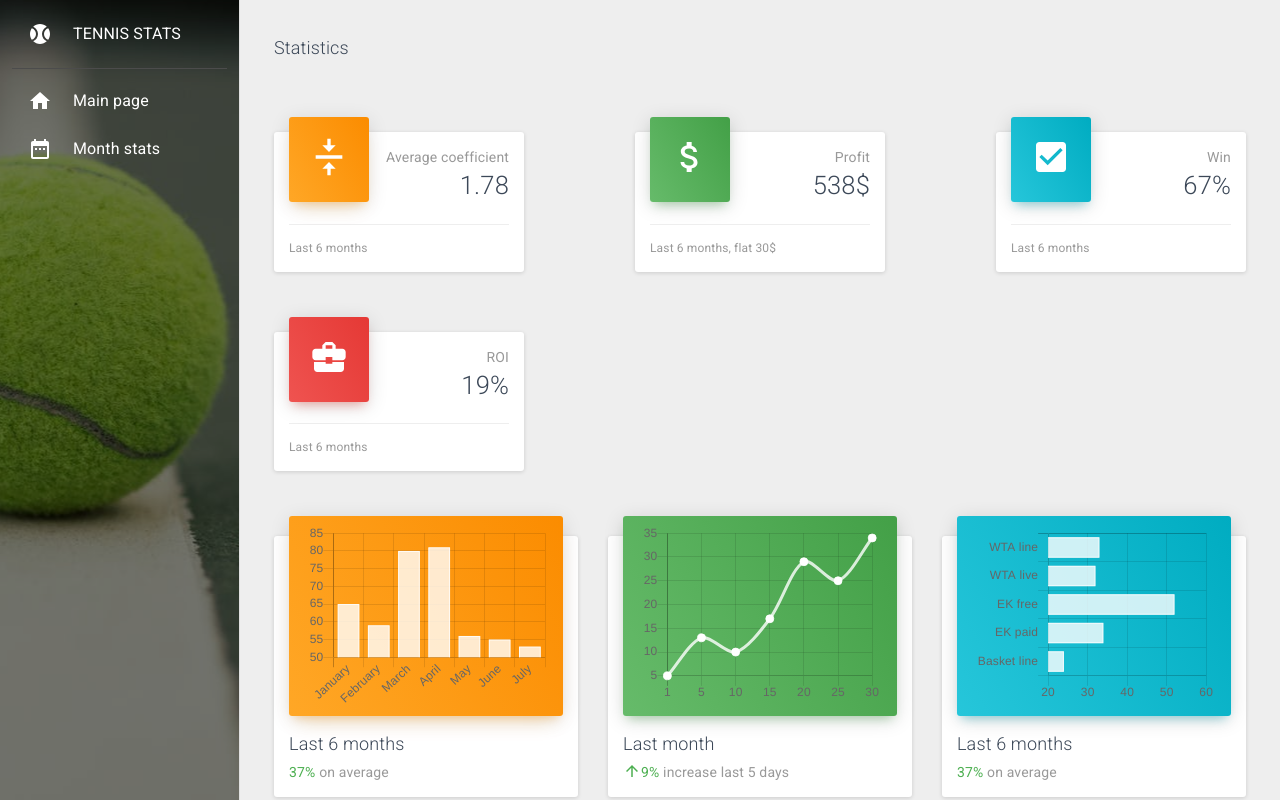
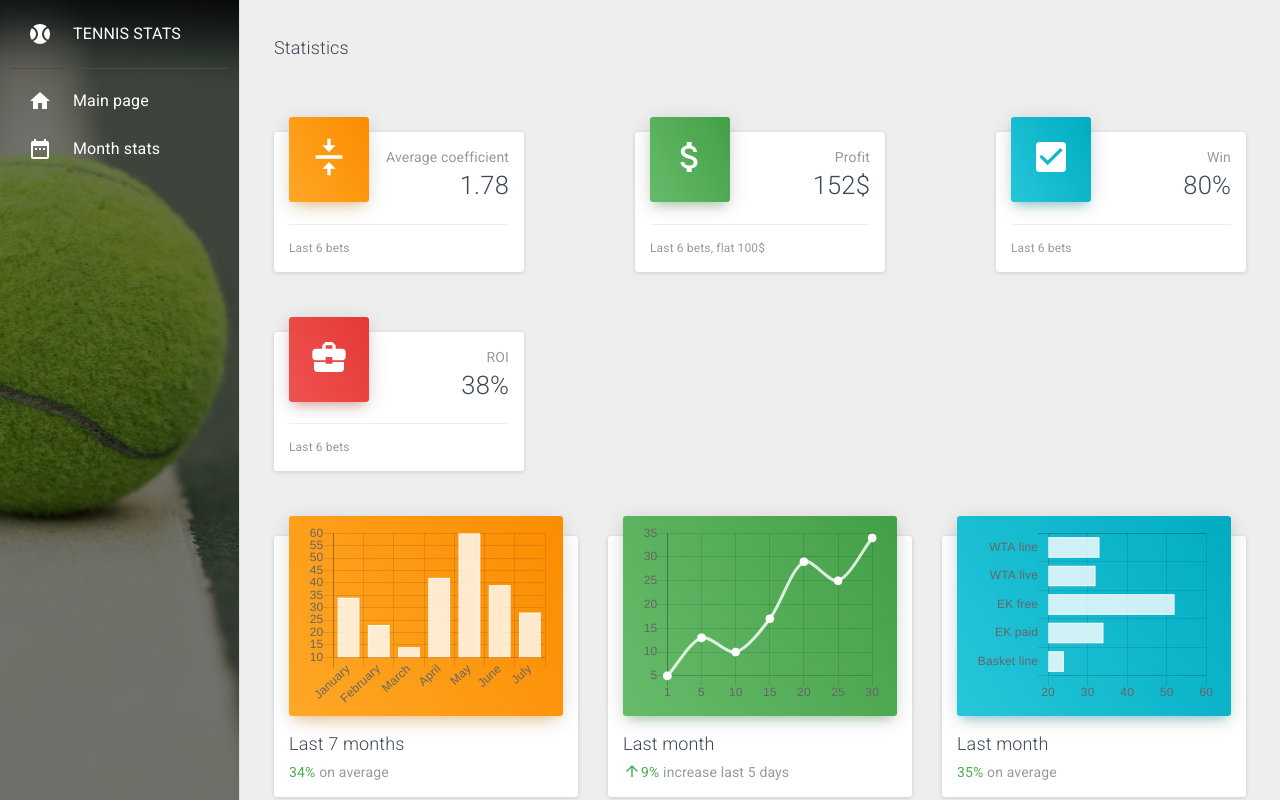
Before and after one commit to ilerofeev/tennis-stats, a React (Create React App) app: page /#/main in a window 1280 px wide. Built offline with nearby package versions, Linux system fonts and the light colour scheme.

Commit message:
types, commonStyles, data from arrays, real compute statistics

```diff
--- a/src/components/BarChart.tsx
+++ b/src/components/BarChart.tsx
@@ -48,10 +48,19 @@ const useStyles = makeStyles({
 });
 
 const BarChart: FC<{
+  title: string;
   horizontal?: boolean;
   color: 'Orange' | 'Blue';
-  data: any;
-}> = ({ horizontal, color, data }) => {
+  data: { labels: string[]; datasets: { data: number[] }[] };
+}> = ({ horizontal, color, data, title }) => {
+  const getAverageProfit = () => {
+    const profitArray = data.datasets[0].data;
+    return (
+      Math.round(
+        profitArray.reduce((sum, add) => sum + add) / profitArray.length
+      ) + '%'
+    );
+  };
   const classes = useStyles();
   return (
     <div className={classes.chartWrapper}>
@@ -80,9 +89,9 @@ const BarChart: FC<{
             />
           )}
         </div>
-        <div className={classes.chartTitle}>Last 6 months</div>
+        <div className={classes.chartTitle}>{title}</div>
         <span className={classes.chartDescription}>
-          <span>37% </span>&nbsp;
+          <span>{getAverageProfit()}</span>&nbsp;
           <span>on average</span>
         </span>
       </div>
--- a/src/components/CardsBlock.tsx
+++ b/src/components/CardsBlock.tsx
@@ -3,9 +3,10 @@ import VerticalAlignCenterIcon from '@material-ui/icons/VerticalAlignCenter';
 import AttachMoneyIcon from '@material-ui/icons/AttachMoney';
 import CheckBoxIcon from '@material-ui/icons/CheckBox';
 import BusinessCenterIcon from '@material-ui/icons/BusinessCenter';
-import React from 'react';
+import React, { FC } from 'react';
 import { makeStyles } from '@material-ui/core/styles';
 import theme from '../styles/theme';
+import { Match } from '../types';
 
 const useStyles = makeStyles({
   cardsWrapper: {
@@ -18,16 +19,50 @@ const useStyles = makeStyles({
   },
 });
 
-function CardsBlock() {
+const CardsBlock: FC<{ data: Match[] }> = ({ data }) => {
   const classes = useStyles();
+  const getAverageCoefficient = () =>
+    (data.map((el) => el.odds).reduce((sum, add) => sum + add) / data.length)
+      .toFixed(2)
+      .toString();
+  const getWinPercentage = () => {
+    const matchesWithoutReturn = data.filter((el) => el.result !== 'return');
+    return (
+      (data.filter((el) => el.result === 'win').length /
+        matchesWithoutReturn.length) *
+        100 +
+      '%'
+    );
+  };
+  const getROI = () => {
+    const winMatches = data.filter((el) => el.result === 'win');
+    const winMatchesOdds = winMatches.map((el) => el.odds);
+    const profit = winMatchesOdds.reduce((sum, add) => sum + add);
+    const notReturnMatchesCount = data.filter((el) => el.result !== 'return')
+      .length;
+    return (
+      Math.round(
+        ((profit - notReturnMatchesCount) / notReturnMatchesCount) * 100
+      ) + '%'
+    );
+  };
+  const betSizeDoll = 100;
+  const countOfBets = data.length;
+  const getProfit = () => {
+    const winMatchesCount = data.filter((el) => el.result === 'win').length;
+    const profit =
+      ((winMatchesCount * +getROI().slice(0, 2)) / 100) * betSizeDoll;
+    return profit.toString() + '$';
+  };
+
   return (
     <>
       <div className={classes.cardsWrapper}>
         <InfoCard
           data={{
             title: 'Average coefficient',
-            description: '1.78',
-            hint: 'Last 6 months',
+            description: getAverageCoefficient(),
+            hint: `Last ${countOfBets} bets`,
           }}
           color={'Orange'}
           icon={<VerticalAlignCenterIcon />}
@@ -35,8 +70,8 @@ function CardsBlock() {
         <InfoCard
           data={{
             title: 'Profit',
-            description: '538$',
-            hint: 'Last 6 months, flat 30$',
+            description: getProfit(),
+            hint: `Last ${countOfBets} bets, flat ${betSizeDoll}$`,
           }}
           color={'Green'}
           icon={<AttachMoneyIcon />}
@@ -44,8 +79,8 @@ function CardsBlock() {
         <InfoCard
           data={{
             title: 'Win',
-            description: '67%',
-            hint: 'Last 6 months',
+            description: getWinPercentage(),
+            hint: `Last ${countOfBets} bets`,
           }}
           color={'Blue'}
           icon={<CheckBoxIcon />}
@@ -53,8 +88,8 @@ function CardsBlock() {
         <InfoCard
           data={{
             title: 'ROI',
-            description: `${Math.floor((1.78 - 1) * 67 - (100 - 67))}%`,
-            hint: 'Last 6 months',
+            description: getROI(),
+            hint: `Last ${countOfBets} bets`,
           }}
           color={'Red'}
           icon={<BusinessCenterIcon />}
@@ -62,6 +97,6 @@ function CardsBlock() {
       </div>
     </>
   );
-}
+};
 
 export default CardsBlock;
--- a/src/components/ChartsBlock.tsx
+++ b/src/components/ChartsBlock.tsx
@@ -1,8 +1,9 @@
-import React from 'react';
+import React, { FC } from 'react';
 import { makeStyles } from '@material-ui/core/styles';
 import LineChart from './LineChart';
 import BarChart from './BarChart';
 import colors from '../styles/colors';
+import { Match } from '../types';
 
 const useStyles = makeStyles({
   chartsBlock: {
@@ -14,16 +15,16 @@ const useStyles = makeStyles({
   },
 });
 
-function ChartsBlock() {
+const ChartsBlock: FC<{ data: Match[] }> = ({ data }) => {
   const classes = useStyles();
-  const mounthsData = {
+  const monthsData = {
     labels: ['January', 'February', 'March', 'April', 'May', 'June', 'July'],
     datasets: [
       {
         backgroundColor: colors.colorChart,
         borderColor: colors.colorChart,
         borderWidth: 1,
-        data: [65, 59, 80, 81, 56, 55, 53],
+        data: [34, 23, 14, 42, 60, 39, 28],
       },
     ],
   };
@@ -38,13 +39,33 @@ function ChartsBlock() {
       },
     ],
   };
+  const monthData = {
+    labels: ['1', '5', '10', '15', '20', '25', '30'],
+    datasets: [
+      {
+        label: '',
+        fill: false,
+        lineTension: 0.3,
+        borderColor: colors.colorChart,
+        pointBackgroundColor: '#fff',
+        pointRadius: 4,
+        pointHitRadius: 0,
+        data: [5, 13, 10, 17, 29, 25, 34],
+      },
+    ],
+  };
   return (
     <div className={classes.chartsBlock}>
-      <BarChart color={'Orange'} data={mounthsData} />
-      <LineChart />
-      <BarChart color={'Blue'} horizontal={true} data={sourcesData} />
+      <BarChart title={'Last 7 months'} color={'Orange'} data={monthsData} />
+      <LineChart data={monthData} />
+      <BarChart
+        title={'Last month'}
+        color={'Blue'}
+        horizontal={true}
+        data={sourcesData}
+      />
     </div>
   );
-}
+};
 
 export default ChartsBlock;
--- a/src/components/LineChart.tsx
+++ b/src/components/LineChart.tsx
@@ -1,4 +1,4 @@
-import React from 'react';
+import React, { FC } from 'react';
 import { Line } from 'react-chartjs-2';
 import { makeStyles } from '@material-ui/core/styles';
 import colors from '../styles/colors';
@@ -43,23 +43,13 @@ const useStyles = makeStyles({
   },
 });
 
-function LineChart() {
-  const data = {
-    labels: ['1', '5', '10', '15', '20', '25', '30'],
-    datasets: [
-      {
-        label: '',
-        fill: false,
-        lineTension: 0.3,
-        borderColor: colors.colorChart,
-        pointBackgroundColor: '#fff',
-        pointRadius: 4,
-        pointHitRadius: 0,
-        data: [5, 13, 10, 17, 29, 25, 34],
-      },
-    ],
-  };
+const LineChart: FC<{
+  data: { labels: string[]; datasets: { data: number[] }[] };
+}> = ({ data }) => {
   const classes = useStyles();
+  const profitNumbers = data.datasets[0].data;
+  const lastProfit = profitNumbers[profitNumbers.length - 1];
+  const penultProfit = profitNumbers[profitNumbers.length - 2];
   return (
     <div className={classes.chartWrapper}>
       <div className={classes.chartBlock}>
@@ -74,12 +64,24 @@ function LineChart() {
         </div>
         <div className={classes.chartTitle}>Last month</div>
         <span className={classes.chartDescription}>
-          <ArrowUpwardIcon /> <span>9% </span>&nbsp;
-          <span>increase last 5 days</span>
+          <ArrowUpwardIcon />{' '}
+          <span> {Math.abs(lastProfit - penultProfit)}% </span>
+          &nbsp;
+          <span>
+            {lastProfit === penultProfit
+              ? ''
+              : lastProfit > penultProfit
+              ? 'increase'
+              : 'decrease'}{' '}
+            last&nbsp;
+            {+data.labels[data.labels.length - 1] -
+              +data.labels[data.labels.length - 2]}{' '}
+            days
+          </span>
         </span>
       </div>
     </div>
   );
-}
+};
 
 export default LineChart;
--- a/src/components/MainPage.tsx
+++ b/src/components/MainPage.tsx
@@ -1,15 +1,66 @@
-import React from 'react';
-import commonStyles from '../styles/commonStyles';
+import React, { useState } from 'react';
+import { commonStyles } from '../styles/commonStyles';
 import CardsBlock from './CardsBlock';
 import ChartsBlock from './ChartsBlock';
+import { bet, Match, result, source } from '../types';
 
 function MainPage() {
   const commonClasses = commonStyles();
+  const [matches] = useState<Match[]>([
+    {
+      id: 1,
+      date: '02.08.20',
+      bet: bet.win,
+      odds: 1.78,
+      source: source.wtaline,
+      result: result.win,
+    },
+    {
+      id: 2,
+      date: '07.08.20',
+      bet: bet.win,
+      odds: 1.56,
+      source: source.wtalive,
+      result: result.win,
+    },
+    {
+      id: 3,
+      date: '12.08.20',
+      bet: bet.fav,
+      odds: 1.69,
+      source: source.ekfree,
+      result: result.return,
+    },
+    {
+      id: 4,
+      date: '17.08.20',
+      bet: bet.fav,
+      odds: 2.1,
+      source: source.ekpaid,
+      result: result.lose,
+    },
+    {
+      id: 5,
+      date: '23.08.20',
+      bet: bet.out,
+      odds: 1.73,
+      source: source.basketline,
+      result: result.win,
+    },
+    {
+      id: 6,
+      date: '28.08.20',
+      bet: bet.fav,
+      odds: 1.83,
+      source: source.wtaline,
+      result: result.win,
+    },
+  ]);
   return (
     <>
       <div className={commonClasses.pageTitle}>Statistics</div>
-      <CardsBlock />
-      <ChartsBlock />
+      <CardsBlock data={matches} />
+      <ChartsBlock data={matches} />
     </>
   );
 }
--- a/src/components/MonthStats.tsx
+++ b/src/components/MonthStats.tsx
@@ -1,5 +1,5 @@
 import React from 'react';
-import commonStyles from '../styles/commonStyles';
+import { commonStyles } from '../styles/commonStyles';
 
 function MonthStats() {
   const commonClasses = commonStyles();
--- a/src/components/Sidebar.tsx
+++ b/src/components/Sidebar.tsx
@@ -16,29 +16,7 @@ import colors from '../styles/colors';
 import SportsBaseballIcon from '@material-ui/icons/SportsBaseball';
 import DateRangeIcon from '@material-ui/icons/DateRange';
 import HomeIcon from '@material-ui/icons/Home';
-
-const sidebarMenuStyles = {
-  '& .MuiIconButton-label': {
-    '& .MuiSvgIcon-root': {
-      color: colors.colorPrimary,
-    },
-  },
-  '& .MuiSvgIcon-root': {
-    color: 'white',
-  },
-  '& .MuiListItem-button': {
-    color: 'white',
-    width: '90%',
-    margin: 'auto',
-    '&:hover': {
-      backgroundColor: colors.buttonHover,
-    },
-    borderRadius: 5,
-  },
-  '& .MuiListItemIcon-root': {
-    minWidth: 45,
-  },
-};
+import { sidebarMenuStyles } from '../styles/commonStyles';
 
 const useStyles = makeStyles((theme) => ({
   root: {
@@ -146,7 +124,7 @@ const Sidebar: FC<{ children: React.ReactNode }> = ({ children }) => {
             button
             key={item.path}
             onClick={() => {
-              handleDrawerToggle();
+              if (mobileOpen) handleDrawerToggle();
               history.push(item.path);
             }}
           >
--- a/src/styles/commonStyles.ts
+++ b/src/styles/commonStyles.ts
@@ -1,7 +1,7 @@
 import { makeStyles } from '@material-ui/core/styles';
 import colors from './colors';
 
-const commonStyles = makeStyles({
+export const commonStyles = makeStyles({
   pageTitle: {
     padding: '0 0 0 10px',
     lineHeight: '48px',
@@ -12,4 +12,25 @@ const commonStyles = makeStyles({
   },
 });
 
-export default commonStyles;
+export const sidebarMenuStyles = {
+  '& .MuiIconButton-label': {
+    '& .MuiSvgIcon-root': {
+      color: colors.colorPrimary,
+    },
+  },
+  '& .MuiSvgIcon-root': {
+    color: 'white',
+  },
+  '& .MuiListItem-button': {
+    color: 'white',
+    width: '90%',
+    margin: 'auto',
+    '&:hover': {
+      backgroundColor: colors.buttonHover,
+    },
+    borderRadius: 5,
+  },
+  '& .MuiListItemIcon-root': {
+    minWidth: 45,
+  },
+};
--- /dev/null
+++ b/src/types.ts
@@ -0,0 +1,34 @@
+export type Match = {
+  id: number;
+  date: string;
+  odds: number;
+  source:
+    | source.wtaline
+    | source.wtalive
+    | source.ekfree
+    | source.ekpaid
+    | source.basketline;
+  result: result.win | result.lose | result.return;
+  bet: bet.win | bet.fav | bet.out | bet.clean;
+};
+
+export enum bet {
+  win = 'win',
+  fav = 'fav',
+  out = 'out',
+  clean = 'clean victory',
+}
+
+export enum result {
+  win = 'win',
+  lose = 'lose',
+  return = 'return',
+}
+
+export enum source {
+  wtaline = 'WTA line',
+  wtalive = 'WTA live',
+  ekfree = 'EK free',
+  ekpaid = 'EK paid',
+  basketline = 'Basket line',
+}
```
